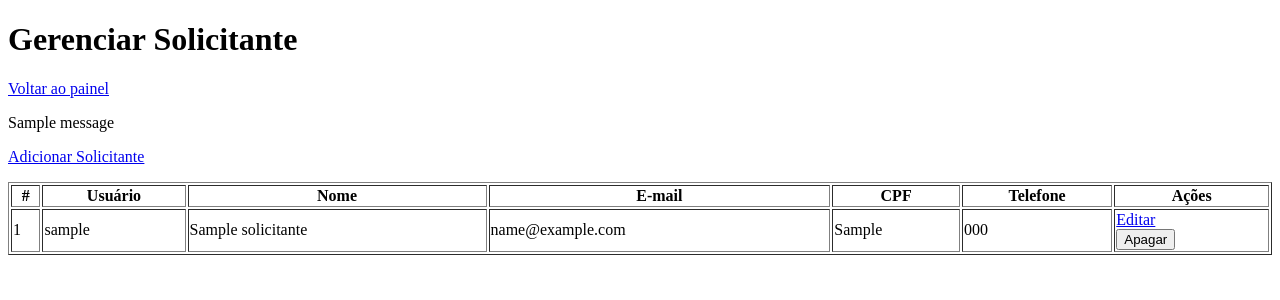
After one commit to edsondota/teleconsultoria, a Django app: page /paine/gerenciar-solicitantes in a window 1280 px wide. The commit adds this page. Shown: the top 300 px of the page. Run offline with Django 3.2, Linux system fonts and the light colour scheme; a user stored in the database is signed in; tables that the repository leaves empty hold one stand-in row (values such as "Sample post"); one stand-in notice (Sample message) is shown.

Commit message:
Cria template para gerenciar solicitante

```diff
--- /dev/null
+++ b/teleconsultoria/templates/teleconsultoria/gerenciar_solicitante.html
@@ -0,0 +1,68 @@
+<!DOCTYPE html>
+<html>
+<head>
+    <meta charset="UTF-8">
+    <title>Teleconsultoria - Gerenciar Solicitante</title>
+</head>
+<body>
+    <h1>Gerenciar Solicitante</h1>
+    <p>
+        <a href="{% url 'painel_view' %}">Voltar ao painel</a>
+    </p>
+
+    {% if messages %}
+        {% for message in messages %}
+            <p>{{ message }}</p>
+        {% endfor %}
+    {% endif %}
+
+    <p>
+        <a href="#">Adicionar Solicitante</a>
+    </p>
+
+    <table border="1" width="100%">
+        <thead>
+            <tr>
+                <th>#</th>
+                <th>Usuário</th>
+                <th>Nome</th>
+                <th>E-mail</th>
+                <th>CPF</th>
+                <th>Telefone</th>
+                <th>Ações</th>
+            </tr>
+        </thead>
+        <tbody>
+            {% for s in solicitantes %}
+            <tr>
+                <td>{{ s.id }}</td>
+                <td>{{ s.user.username }}</td>
+                <td>{{ s.nome }}</td>
+                <td>{{ s.user.email }}</td>
+                <td>{{ s.cpf }}</td>
+                <td>{{ s.telefone }}</td>
+                <td>
+                    <a href="#">Editar</a>
+                    <form action="#" method="POST">
+                        {% csrf_token %}
+                        <input type="submit" value="Apagar" onclick="return confirmar_delete()">
+                        <input type="hidden" name="id" value="{{ s.id }}">
+                    </form>
+                </td>
+            </tr>
+            {% empty %}
+            <tr>
+                <td colspan="7">Nenhum solicitante cadastrado.</td>
+            </tr>
+            {% endfor %}
+        </tbody>
+    </table>
+
+    <script>
+        function confirmar_delete(){
+            return confirm("Você tem certeza que deseja excluir o Solicitante?")
+        }
+    </script>
+
+</body>
+</html>
--- a/teleconsultoria/templates/teleconsultoria/painel_admin.html
+++ b/teleconsultoria/templates/teleconsultoria/painel_admin.html
@@ -13,7 +13,8 @@
     <ul>
         <li><a href="{% url 'gerenciar_teleconsultor_view' %}">
                 Gerenciar Teleconsultores</a></li>
-        <li><a href="#">Gerenciar Solicitantes</a></li>
+        <li><a href="{% url 'gerenciar_solicitante_view' %}">
+                Gerenciar Solicitantes</a></li>
     </ul>
 </body>
 </html>
--- a/teleconsultoria/urls.py
+++ b/teleconsultoria/urls.py
@@ -4,6 +4,7 @@ from django.contrib.auth.decorators import login_required
 from teleconsultoria.views import LoginView, LogoutView, PainelAdminView
 from teleconsultoria.views import GerenciarTeleconsultorView, AdicionarTeleconsultorView
 from teleconsultoria.views import EditarTeleconsultorView, ApagarTeleconsultorView
+from teleconsultoria.views import GerenciarSolicitanteView
 
 urlpatterns = [
     url(r'^$', LoginView.as_view(), name="login_view"),
@@ -22,5 +23,8 @@ urlpatterns = [
     url(r'painel/apagar-teleconsultor$',
         login_required(ApagarTeleconsultorView.as_view()),
         name="apagar_teleconsultor_view"),
+    url(r'paine/gerenciar-solicitantes$',
+        login_required(GerenciarSolicitanteView.as_view()),
+        name="gerenciar_solicitante_view"),
     url(r'^admin/', include(admin.site.urls)),
 ]
--- a/teleconsultoria/views.py
+++ b/teleconsultoria/views.py
@@ -118,3 +118,9 @@ class ApagarTeleconsultorView(View):
         except:
             messages.error(request, u'Não foi possível apagar o teleconsultor. Teleconsultor não encontrado')
             return redirect('gerenciar_teleconsultor_view')
+
+
+class GerenciarSolicitanteView(View):
+    def get(self, request):
+        solicitantes = Solicitante.objects.all()
+        return render(request, 'teleconsultoria/gerenciar_solicitante.html', locals())
```
